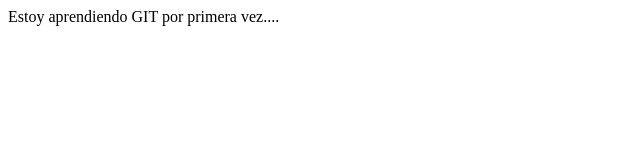
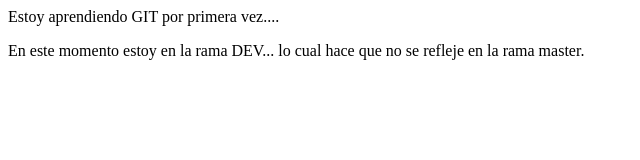
Before and after one commit to GeeksHubsAcademy/fsdOnlineGitDia1, a plain HTML site: page index.html in a window 1280 px wide. Shown: the whole page, without its empty margins (0-640 px from the left). Drawn offline with Linux system fonts and the light colour scheme.

Commit message:
Soy una version de index.html con más contenido, una p en este caso

```diff
--- a/index.html
+++ b/index.html
@@ -11,6 +11,8 @@
 
     <div>Estoy aprendiendo GIT por primera vez....</div>
 
+    <p>En este momento estoy en la rama DEV... lo cual hace que no se refleje en la rama master.</p>
+
     <script src="js/main.js"></script>
 </body>
 </html>
```
